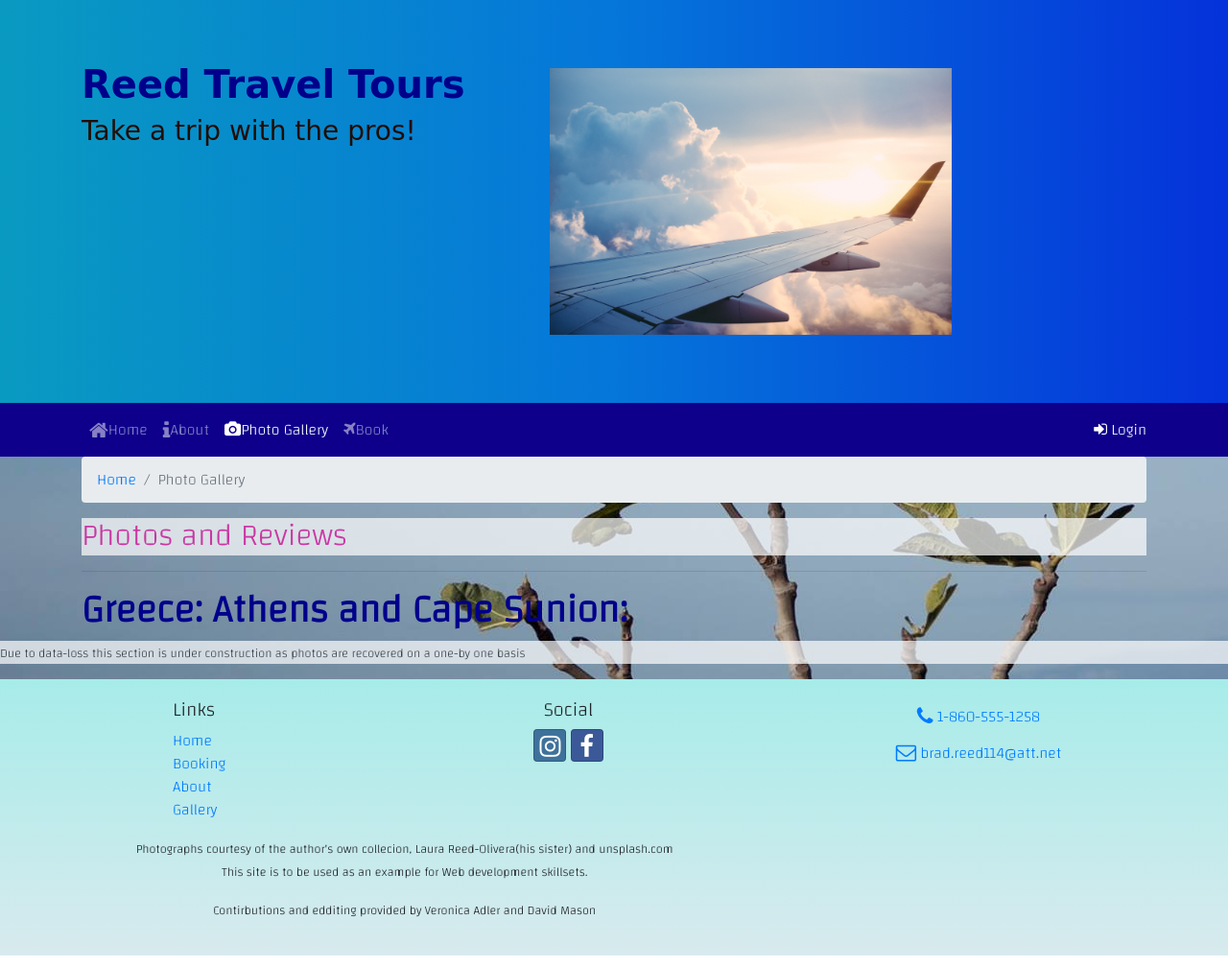
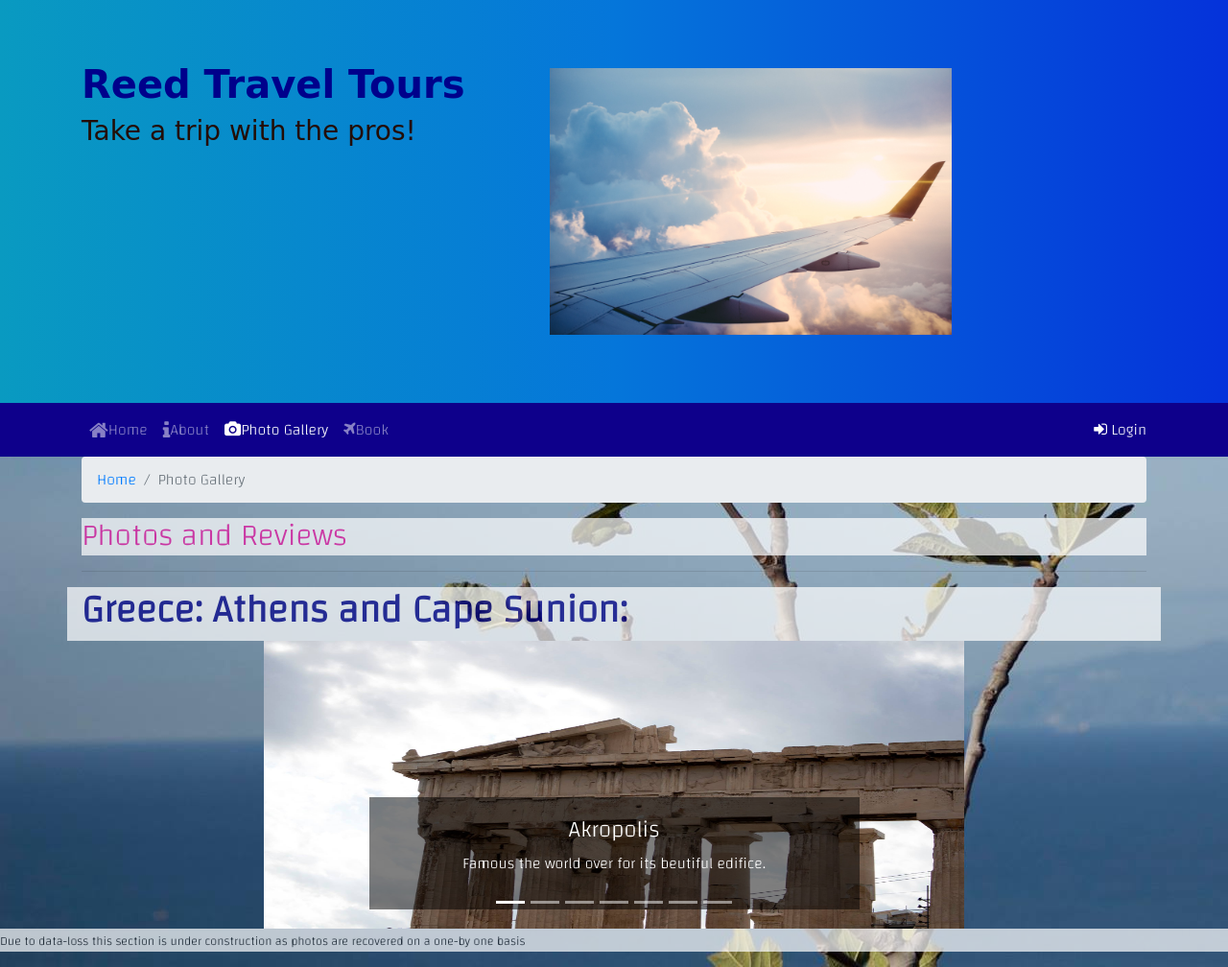
Before and after one commit to bushido1586/Portfolio_Project, a website: page gallery.html in a window 1280 px wide. Shown: the top 1008 px of the page at 96% size. Drawn offline with nearby package versions, Linux system fonts and the light colour scheme; a web font is replaced by a local one.

Commit message:
successful carousel start

```diff
--- a/css/style.css
+++ b/css/style.css
@@ -57,3 +57,7 @@
         font-weight: bold;
         color: darkblue;
     }
+
+    .carousel-caption {
+        background-color: rgba(0, 0, 0, 0.5);
+    }
--- a/gallery.html
+++ b/gallery.html
@@ -92,12 +92,29 @@
             </div>
         </div>
         <div class="row align-self-center">
-            <div class="col-12">
+            <div class="col-12 phototext">
                 <h1>Greece: Athens and Cape Sunion:</h1>
             </div>
             <div class="col-md-8 mx-auto">
                 <div id="GreeceCarousel" class="carousel slide" data-ride="carousel">
-
+                    <ol class="carousel-indicators">
+                        <li data-target="#GreeceCarousel" data-slide-to="0" class="active"></li>
+                        <li data-target="#GreeceCarousel" data-slide-to="1"></li>
+                        <li data-target="#GreeceCarousel" data-slide-to="2"></li>
+                        <li data-target="#GreeceCarousel" data-slide-to="3"></li>
+                        <li data-target="#GreeceCarousel" data-slide-to="4"></li>
+                        <li data-target="#GreeceCarousel" data-slide-to="5"></li>
+                        <li data-target="#GreeceCarousel" data-slide-to="6"></li>
+                    </ol>
+                    <div class="carousel-inner">
+                        <div class="carousel-item active">
+                            <img class="d-block w-100" src="/img/Akropolis1.jpg" alt="Akropolis" />
+                            <div class="carousel-caption">
+                                <h4>Akropolis</h4>
+                                <p class="d-none d-sm-block">Famous the world over for its beutiful edifice.</p>
+                            </div>
+                        </div>
+                    </div>
                 </div>
             </div>
         </div>
```
